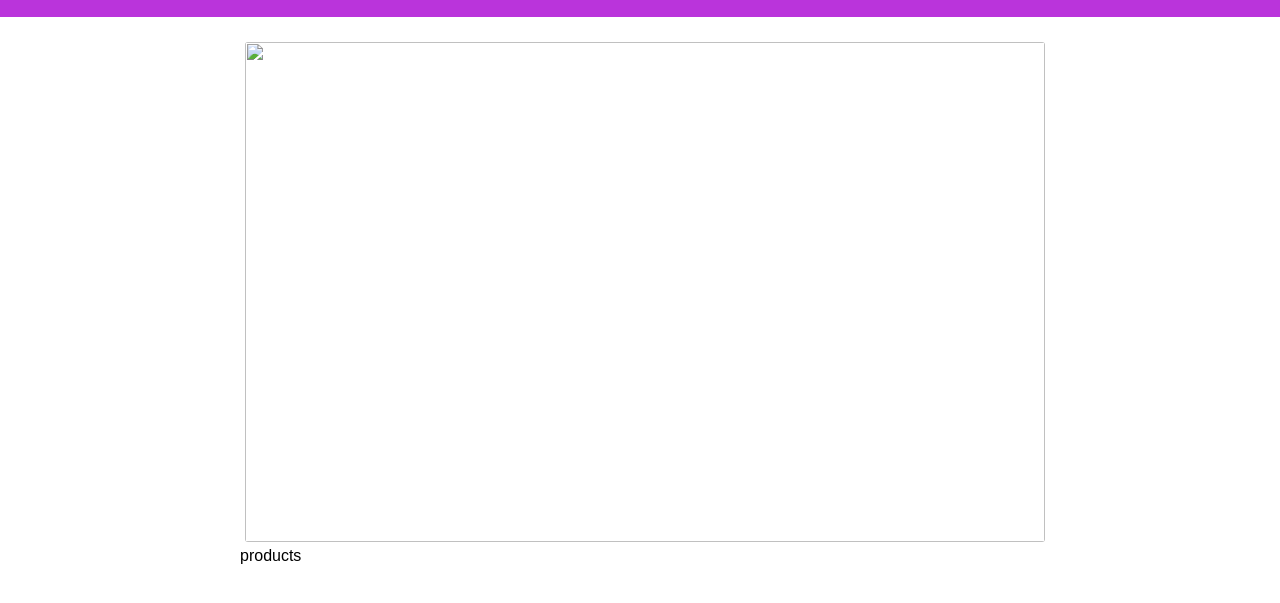
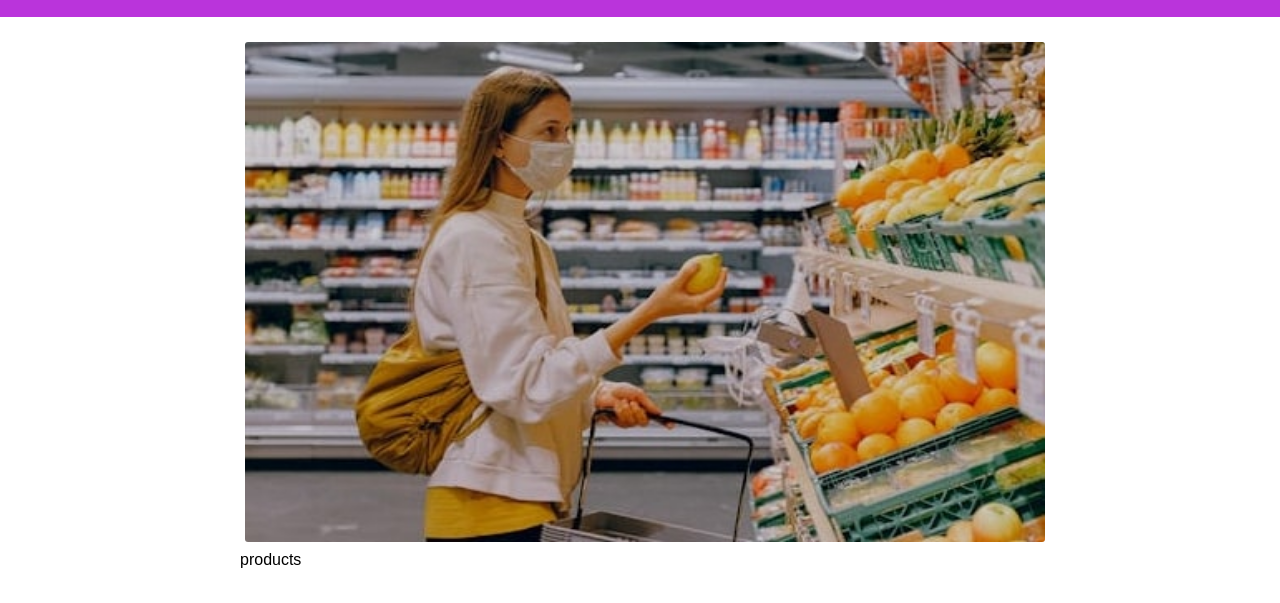
Before and after one commit to hannaailan/web, a plain HTML site: page index.html in a window 1280 px wide. Shown: the part 95-698 px from the top of the page. Drawn offline with Linux system fonts and the light colour scheme.

Commit message:
Update index.html

```diff
--- a/index.html
+++ b/index.html
@@ -14,7 +14,7 @@
     </header>
 
     <div class="container">
-        <img src="supermarket.jpg" id="image">
+        <img src="pics/supermarket.jpg" id="image">
         <span id="name">products</span>
     </div>
     <script src="script.js"></script>
```
